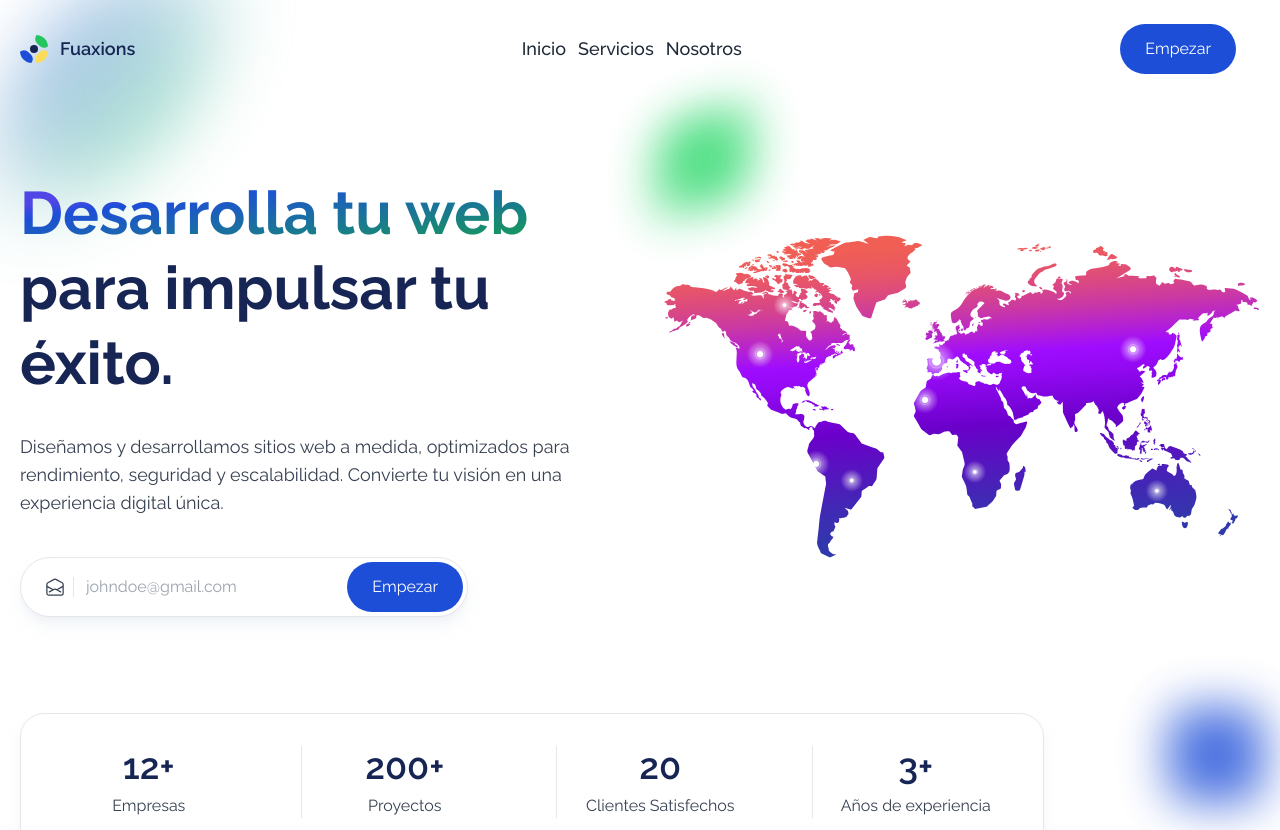
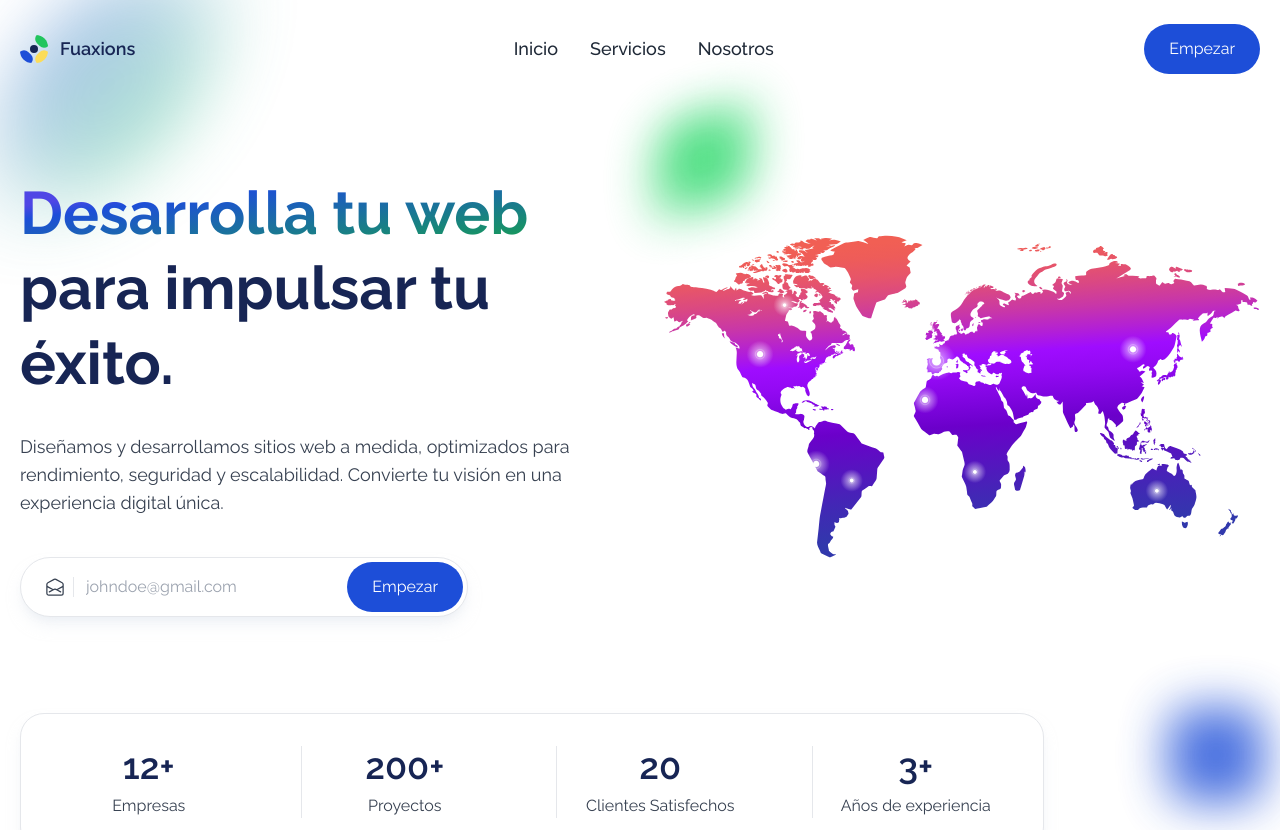
Before and after one commit to Fuaxion-Developers/LandingFuaxions, an Astro site: page / in a window 1280 px wide. Shown: the top 830 px of the page. Built offline with nearby package versions, Linux system fonts and the light colour scheme; Astro itself is replaced by a stand-in of ours.

Commit message:
Refactor Navbar component layout and remove commented theme switch button

```diff
--- a/src/components/elements/Navbar.astro
+++ b/src/components/elements/Navbar.astro
@@ -40,7 +40,7 @@ const navItems = [
 
             <div data-nav-overlay aria-hidden="true" class="fixed hidden inset-0 lg:!hidden bg-box-bg bg-opacity-50 backdrop-filter backdrop-blur-xl"></div>
             <div data-navbar class="flex h-0 overflow-hidden lg:!h-auto lg:scale-y-100 duration-300 ease-linear flex-col gap-y-6 gap-x-4 lg:flex-row w-full lg:justify-between lg:items-center absolute lg:relative top-full lg:top-0 bg-body lg:bg-transparent border-x border-x-box-border lg:border-x-0">
-                <ul class="border-t border-box-border lg:border-t-0 px-6 lg:px-0 pt-6 lg:pt-0 flex flex-col lg:flex-row gap-y-4 gap-x-3 text-lg text-heading-2 w-full lg:justify-center lg:items-center">
+                <ul class="border-t border-box-border lg:border-t-0 px-6 lg:px-0 pt-6 lg:pt-0 flex flex-col lg:flex-row gap-y-4 gap-x-8  text-lg text-heading-2 w-full lg:justify-center lg:items-center">
                     {navItems.map(item=>{
                         return <Navitem {...item}/>
                     })
@@ -53,8 +53,8 @@ const navItems = [
             </div>
 
 
-            <div class="min-w-max flex items-center gap-x-3">
-                <!-- <button data-switch-theme class="outline-none flex relative text-heading-2 rounded-full p-2 lg:p-3 border border-box-border ">
+            <!-- <div class="min-w-max flex items-center gap-x-3">
+                <button data-switch-theme class="outline-none flex relative text-heading-2 rounded-full p-2 lg:p-3 border border-box-border ">
                     <svg xmlns="http://www.w3.org/2000/svg" fill="none" viewBox="0 0 24 24" stroke-width="1.5" stroke="currentColor" class="w-6 h-6 dark:flex hidden">
                         <path stroke-linecap="round" stroke-linejoin="round" d="M21.752 15.002A9.718 9.718 0 0118 15.75c-5.385 0-9.75-4.365-9.75-9.75 0-1.33.266-2.597.748-3.752A9.753 9.753 0 003 11.25C3 16.635 7.365 21 12.75 21a9.753 9.753 0 009.002-5.998z" />
                       </svg>
@@ -64,14 +64,14 @@ const navItems = [
 
                     <span class="sr-only">switch theme</span>
                 </button>
-                 -->
+
                 <button data-toggle-nav data-open-nav="true" class="lg:hidden lg:invisible outline-none w-7 h-auto flex flex-col relative">
                     <span id="line1" class="w-6 h-0.5 rounded-full bg-heading-2 transition-all duration-300 ease-linear"></span>
                     <span id="line2" class="w-6 origin-center  mt-1 h-0.5 rounded-ful bg-heading-2 transition-all duration-300 ease-linear"></span>
                     <span id="line3" class="w-6 mt-1 h-0.5 rounded-ful bg-heading-2 transition-all duration-300 ease-linear"></span>
                     <span class="sr-only">togglenav</span>
                 </button>
-            </div>
+            </div> -->
         </nav>
     </Container>
 </header>
```
